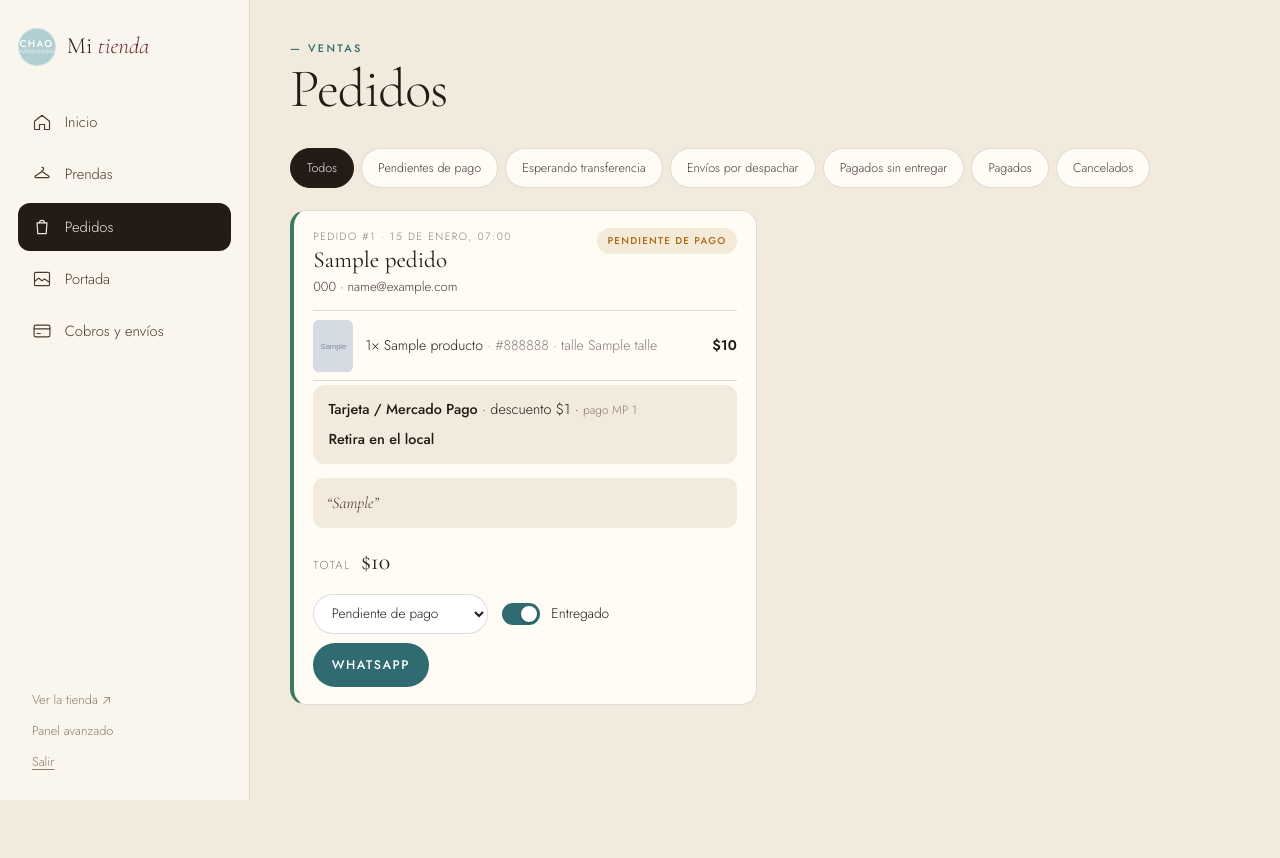
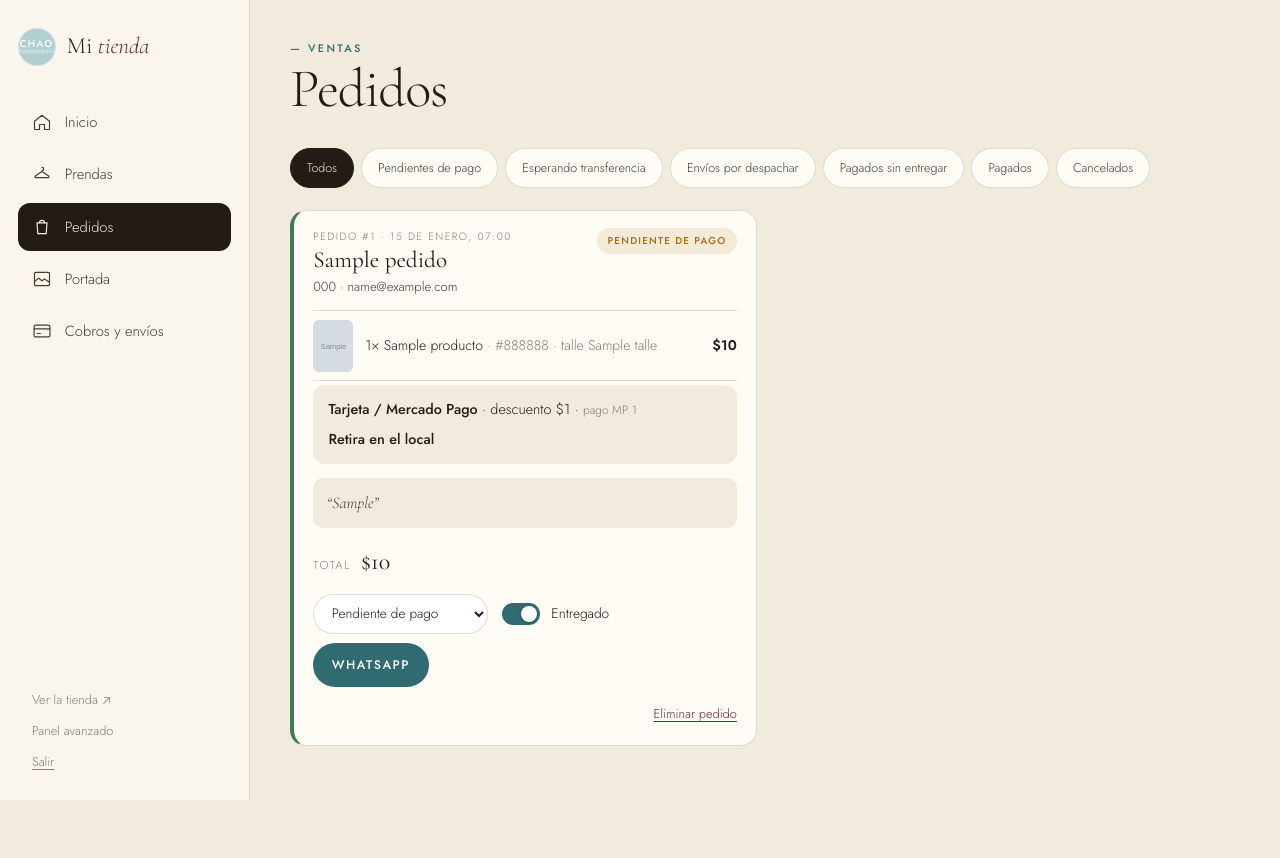
Before and after one commit to operonhub/chao-ecommerce, a Django app: page /gestion/pedidos/ in a window 1280 px wide. Before the commit the page ends 800 px from the top, so only its background shows below. Run offline with Django 5.2, Linux system fonts and the light colour scheme; a user stored in the database is signed in; tables that the repository leaves empty hold one stand-in row (values such as "Sample post"); grey boxes marked "Sample" are stand-in pictures.

Commit message:
Panel: eliminar pedidos (pruebas o cargados por error)
Link "Eliminar pedido" en cada pedido, con confirmación. Si el pedido había
descontado stock y no se entregó, el stock vuelve. Sin pedidos, la prenda
se puede borrar de verdad en vez de solo ocultarse.

Co-Authored-By: Claude Opus 5.5 <noreply@anthropic.com>

```diff
--- a/gestion/urls.py
+++ b/gestion/urls.py
@@ -24,6 +24,7 @@ urlpatterns = [
     path("ia/diagnostico/", views.ia_diagnostico, name="ia_diagnostico"),
     path("pedidos/", views.pedidos, name="pedidos"),
     path("pedidos/<int:pk>/", views.pedido_actualizar, name="pedido_actualizar"),
+    path("pedidos/<int:pk>/borrar/", views.pedido_borrar, name="pedido_borrar"),
     path("portada/", views.portada, name="portada"),
     path("cobros/", views.cobros, name="cobros"),
     path("mercadopago/conectar/", views.mp_conectar, name="mp_conectar"),
--- a/gestion/views.py
+++ b/gestion/views.py
@@ -692,6 +692,18 @@ def pedido_actualizar(request, pk):
     )
 
 
+@solo_duena
+@require_POST
+def pedido_borrar(request, pk):
+    pedido = get_object_or_404(Pedido, pk=pk)
+    numero = pedido.pk
+    if pedido.eliminar():
+        messages.success(request, f"Eliminamos el pedido #{numero} y el stock volvió a la tienda.")
+    else:
+        messages.success(request, f"Eliminamos el pedido #{numero}.")
+    return redirect(reverse("gestion:pedidos") + (f"?ver={request.POST['ver']}" if request.POST.get("ver") else ""))
+
+
 # --- Portada -------------------------------------------------------------------
 @solo_duena
 def portada(request):
--- a/pedidos/models.py
+++ b/pedidos/models.py
@@ -165,6 +165,20 @@ class Pedido(models.Model):
             pedido.estado = nuevo
             pedido.save()
         self.refresh_from_db()
+
+    def eliminar(self) -> bool:
+        """
+        Borra el pedido (para pruebas o pedidos cargados por error). Si había
+        descontado stock y la prenda no se entregó, el stock vuelve. Devuelve si
+        devolvió stock.
+        """
+        with transaction.atomic():
+            pedido = Pedido.objects.select_for_update().get(pk=self.pk)
+            devuelve = pedido.stock_descontado and not pedido.entregado
+            if devuelve:
+                pedido._mover_stock(+1)
+            pedido.delete()
+        return devuelve
 
     def _mover_stock(self, signo: int) -> None:
         from catalogo.models import Variante
--- a/static/css/gestion.css
+++ b/static/css/gestion.css
@@ -2619,3 +2619,21 @@
 .g-desc-ia[data-cargando] .g-desc-ia__boton {
   animation: g-ia-latido 1.1s ease-in-out infinite;
 }
+
+/* Eliminar pedido (pruebas o cargados por error) */
+.g-pedido__borrar {
+  margin-top: 0.75rem;
+  text-align: right;
+}
+
+.g-pedido__borrar button {
+  padding: 0.25rem 0;
+  border: 0;
+  background: none;
+  font: inherit;
+  font-size: 0.8rem;
+  color: var(--bordo);
+  text-decoration: underline;
+  text-underline-offset: 3px;
+  cursor: pointer;
+}
--- a/templates/gestion/pedidos.html
+++ b/templates/gestion/pedidos.html
@@ -95,6 +95,13 @@
           </a>
         </div>
       </footer>
+
+      <form method="post" action="{% url 'gestion:pedido_borrar' p.pk %}" class="g-pedido__borrar"
+            data-confirmar="¿Eliminar el pedido #{{ p.pk }} para siempre? No se puede deshacer.{% if p.stock_descontado and not p.entregado %} El stock vuelve a la tienda.{% endif %}{% if p.estado == 'pagado' and p.metodo_pago == 'mercadopago' %} Ojo: si el pago fue real, la plata se devuelve desde Mercado Pago, no desde acá.{% endif %}">
+        {% csrf_token %}
+        {% if ver %}<input type="hidden" name="ver" value="{{ ver }}">{% endif %}
+        <button type="submit">Eliminar pedido</button>
+      </form>
     </article>
   {% empty %}
     <p class="g-vacio">No hay pedidos con ese filtro.</p>
```
Also changed, not shown: pedidos/tests.py (+30 -0 lines).
